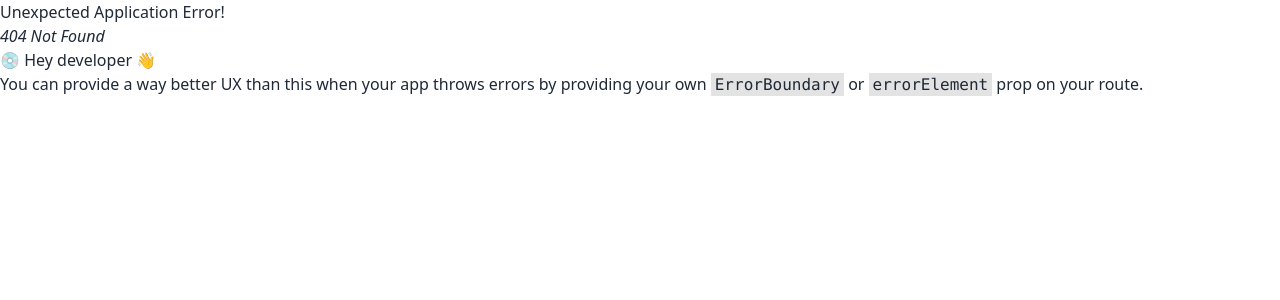
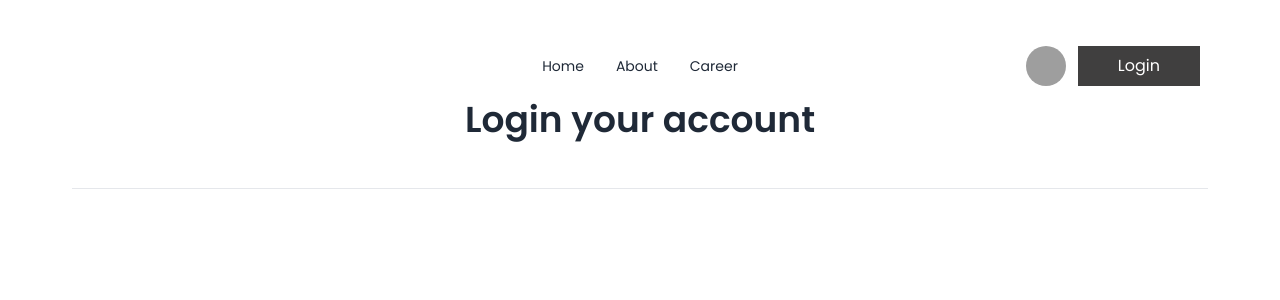
Before and after one commit to rar34/react-dragon-news-auth, a React (Vite) app: page /login in a window 1280 px wide. Before the commit this address had no page. Shown: the top 300 px of the page. Built offline with nearby package versions, Linux system fonts and the light colour scheme; grey boxes are pictures that could not be loaded.

Commit message:
created login page

```diff
--- a/src/pages/Home/Home.jsx
+++ b/src/pages/Home/Home.jsx
@@ -14,7 +14,7 @@ const Home = () => {
                 <div>
                     <LeftSideNav></LeftSideNav>
                 </div>
-                <div className="md:col-span-2 border">
+                <div className="md:col-span-2">
                     <h2 className="text-xl font-semibold">Dragon News Home</h2>
                 </div>
                 <div>
--- /dev/null
+++ b/src/pages/Login/Login.jsx
@@ -0,0 +1,15 @@
+import Navbar from "../Shared/Navbar/Navbar";
+
+const Login = () => {
+    return (
+        <div className="my-6 text-center">
+            <Navbar></Navbar>
+            <div>
+                <h2 className="text-4xl font-semibold">Login your account</h2>
+                <hr className="my-12" />
+            </div>
+        </div>
+    );
+};
+
+export default Login;
--- a/src/pages/Shared/Navbar/Navbar.jsx
+++ b/src/pages/Shared/Navbar/Navbar.jsx
@@ -32,7 +32,7 @@ const Navbar = () => {
                         <img alt="Tailwind CSS Navbar component" src={profilePic} />
                     </div>
                 </div>
-                <Link to="/"><button className="px-10 py-2 bg-[#403F3F] text-white">Login</button></Link>
+                <Link to="/login"><button className="px-10 py-2 bg-[#403F3F] text-white">Login</button></Link>
             </div>
         </div>
     );
--- a/src/pages/Shared/RightSideNav/RightSideNav.jsx
+++ b/src/pages/Shared/RightSideNav/RightSideNav.jsx
@@ -2,7 +2,7 @@ import { FaGoogle, FaGithub, FaFacebook, FaTwitter, FaInstagram } from "react-ic
 import qZone1 from '../../../assets/qZone1.png'
 import qZone2 from '../../../assets/qZone2.png'
 import qZone3 from '../../../assets/qZone3.png'
-import background from '../../../assets/bg.png'
+// import background from '../../../assets/bg.png'
 
 const RightSideNav = () => {
     return (
--- a/src/routes/router.jsx
+++ b/src/routes/router.jsx
@@ -1,6 +1,7 @@
 import { createBrowserRouter } from "react-router-dom";
 import Root from "../layouts/Root";
 import Home from "../pages/Home/Home";
+import Login from "../pages/Login/Login";
 
 const router = createBrowserRouter([
     {
@@ -10,6 +11,10 @@ const router = createBrowserRouter([
             {
                 path: "/",
                 element: <Home></Home>
+            },
+            {
+                path: "/login",
+                element: <Login></Login>
             }
         ]
     }
```
